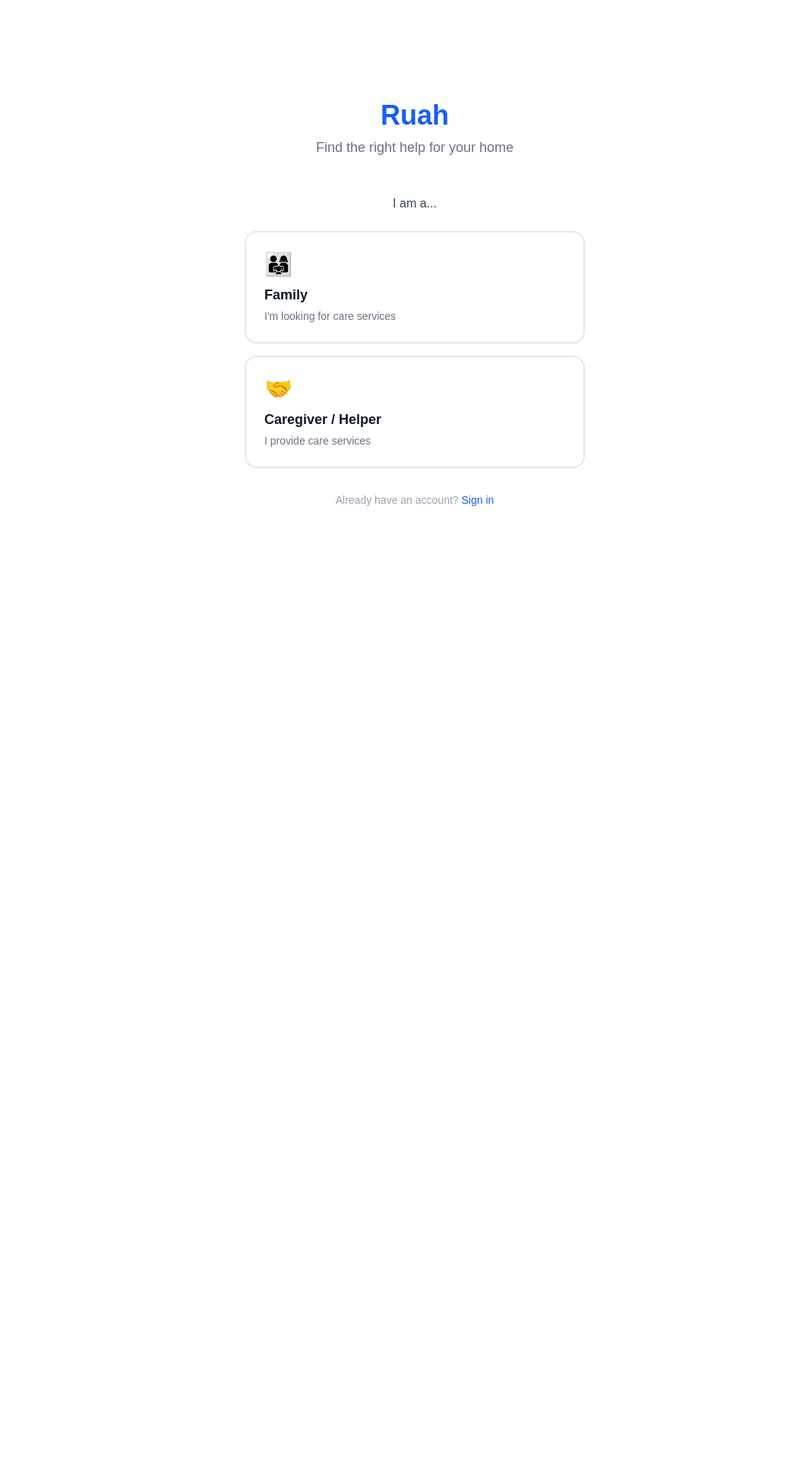
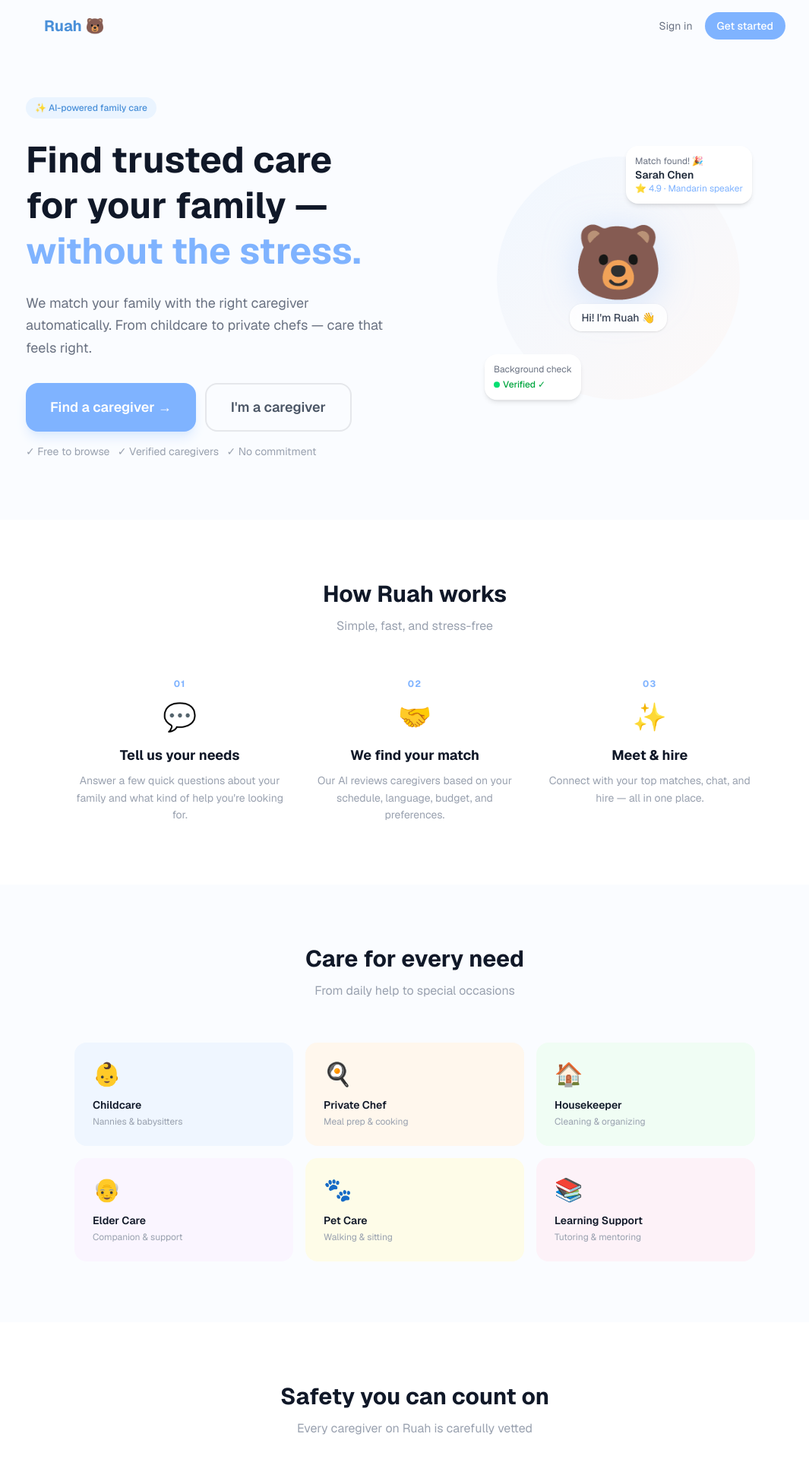
Before and after one commit to 2946161393/R-max, a Next.js app: page / in a window 1280 px wide. Shown: the top 1920 px of the page at 76% size, without its empty margins (94-1159 px from the left). Before the commit the page ends 800 px from the top, so only its background shows below. Built offline with nearby package versions, Linux system fonts and the light colour scheme.

Commit message:
add landing page

```diff
--- a/src/app/page.tsx
+++ b/src/app/page.tsx
@@ -1,54 +1,224 @@
 'use client'
 
-import { useState } from 'react'
 import { useRouter } from 'next/navigation'
+import { useState, useEffect } from 'react'
 
 export default function Home() {
-  const [role, setRole] = useState<'family' | 'caregiver' | null>(null)
   const router = useRouter()
+  const [scrolled, setScrolled] = useState(false)
+
+  useEffect(() => {
+    const handleScroll = () => setScrolled(window.scrollY > 20)
+    window.addEventListener('scroll', handleScroll)
+    return () => window.removeEventListener('scroll', handleScroll)
+  }, [])
 
   return (
-    <div className="min-h-screen bg-white flex flex-col items-center justify-center px-6">
-      <div className="w-full max-w-md">
-        {/* Logo */}
-        <div className="text-center mb-12">
-          <div className="text-4xl font-bold text-blue-600 mb-2">Ruah</div>
-          <p className="text-gray-500 text-lg">Find the right help for your home</p>
+    <div className="min-h-screen bg-[#FAFCFF] font-sans">
+
+      {/* NAV */}
+      <nav className={`fixed top-0 left-0 right-0 z-50 transition-all duration-300 ${scrolled ? 'bg-white/90 backdrop-blur shadow-sm' : 'bg-transparent'}`}>
+        <div className="max-w-5xl mx-auto px-6 py-4 flex items-center justify-between">
+          <div className="text-xl font-bold text-[#4A90D9]">Ruah 🐻</div>
+          <div className="flex items-center gap-4">
+            <button onClick={() => router.push('/login')} className="text-sm text-gray-500 hover:text-gray-800 transition">Sign in</button>
+            <button onClick={() => router.push('/onboarding/family')}
+              className="bg-[#7FB3FF] text-white px-4 py-2 rounded-full text-sm font-medium hover:bg-[#6BA3EF] transition">
+              Get started
+            </button>
+          </div>
         </div>
+      </nav>
 
-        {/* Role Selection */}
-        <p className="text-center text-gray-700 font-medium mb-6">I am a...</p>
+      {/* HERO */}
+      <section className="pt-32 pb-20 px-6">
+        <div className="max-w-5xl mx-auto">
+          <div className="grid md:grid-cols-2 gap-12 items-center">
+            <div>
+              <div className="inline-flex items-center gap-2 bg-[#EAF4FF] text-[#4A90D9] text-xs font-medium px-3 py-1.5 rounded-full mb-6">
+                ✨ AI-powered family care
+              </div>
+              <h1 className="text-4xl md:text-5xl font-bold text-gray-900 leading-tight mb-6">
+                Find trusted care<br />
+                for your family —<br />
+                <span className="text-[#7FB3FF]">without the stress.</span>
+              </h1>
+              <p className="text-gray-500 text-lg mb-8 leading-relaxed">
+                We match your family with the right caregiver automatically. From childcare to private chefs — care that feels right.
+              </p>
+              <div className="flex flex-col sm:flex-row gap-3">
+                <button onClick={() => router.push('/onboarding/family')}
+                  className="bg-[#7FB3FF] text-white px-8 py-4 rounded-2xl font-semibold text-lg hover:bg-[#6BA3EF] transition shadow-lg shadow-blue-100">
+                  Find a caregiver →
+                </button>
+                <button onClick={() => router.push('/onboarding/caregiver')}
+                  className="border-2 border-gray-200 text-gray-600 px-8 py-4 rounded-2xl font-semibold text-lg hover:border-[#7FB3FF] hover:text-[#7FB3FF] transition">
+                  I'm a caregiver
+                </button>
+              </div>
+              <p className="text-gray-400 text-sm mt-4">✓ Free to browse &nbsp; ✓ Verified caregivers &nbsp; ✓ No commitment</p>
+            </div>
 
-        <div className="space-y-4">
-          <button
-            onClick={() => router.push('/onboarding/family')}
-            className="w-full border-2 border-gray-200 rounded-2xl p-6 text-left hover:border-blue-500 hover:bg-blue-50 transition group"
-          >
-            <div className="text-3xl mb-2">👨‍👩‍👧</div>
-            <div className="font-semibold text-gray-900 text-lg group-hover:text-blue-600">Family</div>
-            <div className="text-gray-500 text-sm mt-1">I'm looking for care services</div>
-          </button>
+            {/* Hero Visual */}
+            <div className="relative flex items-center justify-center">
+              <div className="relative w-80 h-80">
+                {/* Background blob */}
+                <div className="absolute inset-0 bg-gradient-to-br from-[#EAF4FF] to-[#FFF6F2] rounded-full opacity-60" />
 
-          <button
-            onClick={() => router.push('/onboarding/caregiver')}
-            className="w-full border-2 border-gray-200 rounded-2xl p-6 text-left hover:border-blue-500 hover:bg-blue-50 transition group"
-          >
-            <div className="text-3xl mb-2">🤝</div>
-            <div className="font-semibold text-gray-900 text-lg group-hover:text-blue-600">Caregiver / Helper</div>
-            <div className="text-sm text-gray-500 mt-1">I provide care services</div>
-          </button>
+                {/* Floating bear mascot */}
+                <div className="absolute inset-0 flex items-center justify-center animate-float">
+                  <div className="text-center">
+                    <div className="text-8xl mb-2" style={{ filter: 'drop-shadow(0 8px 24px rgba(127,179,255,0.3))' }}>🐻</div>
+                    <div className="bg-white/80 backdrop-blur px-4 py-2 rounded-2xl shadow-sm text-sm font-medium text-gray-700">
+                      Hi! I'm Ruah 👋
+                    </div>
+                  </div>
+                </div>
+
+                {/* Floating cards */}
+                <div className="absolute -top-2 -right-4 bg-white rounded-2xl shadow-md p-3 animate-float-slow">
+                  <div className="text-xs text-gray-500">Match found! 🎉</div>
+                  <div className="text-sm font-semibold text-gray-800">Sarah Chen</div>
+                  <div className="text-xs text-[#7FB3FF]">⭐ 4.9 · Mandarin speaker</div>
+                </div>
+
+                <div className="absolute -bottom-2 -left-4 bg-white rounded-2xl shadow-md p-3 animate-float-delay">
+                  <div className="text-xs text-gray-500 mb-1">Background check</div>
+                  <div className="flex items-center gap-1">
+                    <div className="w-2 h-2 bg-green-400 rounded-full" />
+                    <div className="text-xs font-medium text-green-600">Verified ✓</div>
+                  </div>
+                </div>
+              </div>
+            </div>
+          </div>
         </div>
+      </section>
 
-        <p className="text-center text-sm text-gray-400 mt-8">
-          Already have an account?{' '}
-          <span
-            onClick={() => router.push('/login')}
-            className="text-blue-600 cursor-pointer hover:underline"
-          >
-            Sign in
-          </span>
-        </p>
-      </div>
+      {/* HOW IT WORKS */}
+      <section className="py-20 px-6 bg-white">
+        <div className="max-w-4xl mx-auto text-center">
+          <h2 className="text-3xl font-bold text-gray-900 mb-3">How Ruah works</h2>
+          <p className="text-gray-400 mb-14">Simple, fast, and stress-free</p>
+          <div className="grid md:grid-cols-3 gap-8">
+            {[
+              { step: '01', emoji: '💬', title: 'Tell us your needs', desc: 'Answer a few quick questions about your family and what kind of help you\'re looking for.' },
+              { step: '02', emoji: '🤝', title: 'We find your match', desc: 'Our AI reviews caregivers based on your schedule, language, budget, and preferences.' },
+              { step: '03', emoji: '✨', title: 'Meet & hire', desc: 'Connect with your top matches, chat, and hire — all in one place.' },
+            ].map(item => (
+              <div key={item.step} className="relative">
+                <div className="text-xs font-bold text-[#7FB3FF] mb-4 tracking-widest">{item.step}</div>
+                <div className="text-4xl mb-4">{item.emoji}</div>
+                <h3 className="text-lg font-bold text-gray-900 mb-2">{item.title}</h3>
+                <p className="text-gray-400 text-sm leading-relaxed">{item.desc}</p>
+              </div>
+            ))}
+          </div>
+        </div>
+      </section>
+
+      {/* SERVICES */}
+      <section className="py-20 px-6 bg-[#FAFCFF]">
+        <div className="max-w-4xl mx-auto">
+          <div className="text-center mb-14">
+            <h2 className="text-3xl font-bold text-gray-900 mb-3">Care for every need</h2>
+            <p className="text-gray-400">From daily help to special occasions</p>
+          </div>
+          <div className="grid grid-cols-2 md:grid-cols-3 gap-4">
+            {[
+              { emoji: '👶', label: 'Childcare', desc: 'Nannies & babysitters', color: 'bg-blue-50' },
+              { emoji: '🍳', label: 'Private Chef', desc: 'Meal prep & cooking', color: 'bg-orange-50' },
+              { emoji: '🏠', label: 'Housekeeper', desc: 'Cleaning & organizing', color: 'bg-green-50' },
+              { emoji: '👴', label: 'Elder Care', desc: 'Companion & support', color: 'bg-purple-50' },
+              { emoji: '🐾', label: 'Pet Care', desc: 'Walking & sitting', color: 'bg-yellow-50' },
+              { emoji: '📚', label: 'Learning Support', desc: 'Tutoring & mentoring', color: 'bg-pink-50' },
+            ].map(s => (
+              <button key={s.label} onClick={() => router.push('/onboarding/family')}
+                className={`${s.color} p-6 rounded-2xl text-left hover:scale-[1.02] transition-transform`}>
+                <div className="text-3xl mb-3">{s.emoji}</div>
+                <div className="font-semibold text-gray-900 text-sm">{s.label}</div>
+                <div className="text-xs text-gray-400 mt-1">{s.desc}</div>
+              </button>
+            ))}
+          </div>
+        </div>
+      </section>
+
+      {/* TRUST */}
+      <section className="py-20 px-6 bg-white">
+        <div className="max-w-4xl mx-auto">
+          <div className="text-center mb-14">
+            <h2 className="text-3xl font-bold text-gray-900 mb-3">Safety you can count on</h2>
+            <p className="text-gray-400">Every caregiver on Ruah is carefully vetted</p>
+          </div>
+          <div className="grid md:grid-cols-3 gap-6">
+            {[
+              { emoji: '🔍', title: 'Background checks', desc: 'Every caregiver goes through a thorough background and identity verification process.' },
+              { emoji: '⭐', title: 'Verified reviews', desc: 'Real ratings from real families. No fake reviews, ever.' },
+              { emoji: '🛡', title: 'Safe messaging', desc: 'All communication happens securely within the Ruah platform.' },
+            ].map(item => (
+              <div key={item.title} className="bg-[#FAFCFF] rounded-2xl p-6">
+                <div className="text-3xl mb-4">{item.emoji}</div>
+                <h3 className="font-bold text-gray-900 mb-2">{item.title}</h3>
+                <p className="text-gray-400 text-sm leading-relaxed">{item.desc}</p>
+              </div>
+            ))}
+          </div>
+        </div>
+      </section>
+
+      {/* CTA */}
+      <section className="py-20 px-6">
+        <div className="max-w-2xl mx-auto text-center">
+          <div className="bg-gradient-to-br from-[#EAF4FF] to-[#FFF6F2] rounded-3xl p-12">
+            <div className="text-5xl mb-4">🐻</div>
+            <h2 className="text-3xl font-bold text-gray-900 mb-4">
+              Ready to find your perfect match?
+            </h2>
+            <p className="text-gray-500 mb-8">Get started in minutes. No credit card required.</p>
+            <button onClick={() => router.push('/onboarding/family')}
+              className="bg-[#7FB3FF] text-white px-10 py-4 rounded-2xl font-semibold text-lg hover:bg-[#6BA3EF] transition shadow-lg shadow-blue-100">
+              Find care for my family →
+            </button>
+            <p className="text-gray-400 text-sm mt-4">Are you a caregiver?{' '}
+              <span onClick={() => router.push('/onboarding/caregiver')} className="text-[#7FB3FF] cursor-pointer hover:underline">
+                Join here
+              </span>
+            </p>
+          </div>
+        </div>
+      </section>
+
+      {/* FOOTER */}
+      <footer className="py-10 px-6 border-t border-gray-100">
+        <div className="max-w-4xl mx-auto flex flex-col md:flex-row items-center justify-between gap-4">
+          <div className="text-[#4A90D9] font-bold">Ruah 🐻</div>
+          <div className="text-gray-400 text-sm">© 2025 Ruah. All rights reserved.</div>
+          <div className="flex gap-6 text-sm text-gray-400">
+            <span className="hover:text-gray-600 cursor-pointer">Privacy</span>
+            <span className="hover:text-gray-600 cursor-pointer">Terms</span>
+            <span className="hover:text-gray-600 cursor-pointer">Contact</span>
+          </div>
+        </div>
+      </footer>
+
+      <style jsx global>{`
+        @keyframes float {
+          0%, 100% { transform: translateY(0px); }
+          50% { transform: translateY(-10px); }
+        }
+        @keyframes float-slow {
+          0%, 100% { transform: translateY(0px); }
+          50% { transform: translateY(-6px); }
+        }
+        @keyframes float-delay {
+          0%, 100% { transform: translateY(0px); }
+          50% { transform: translateY(-8px); }
+        }
+        .animate-float { animation: float 3s ease-in-out infinite; }
+        .animate-float-slow { animation: float-slow 4s ease-in-out infinite; }
+        .animate-float-delay { animation: float-delay 3.5s ease-in-out infinite 0.5s; }
+      `}</style>
     </div>
   )
 }
```
